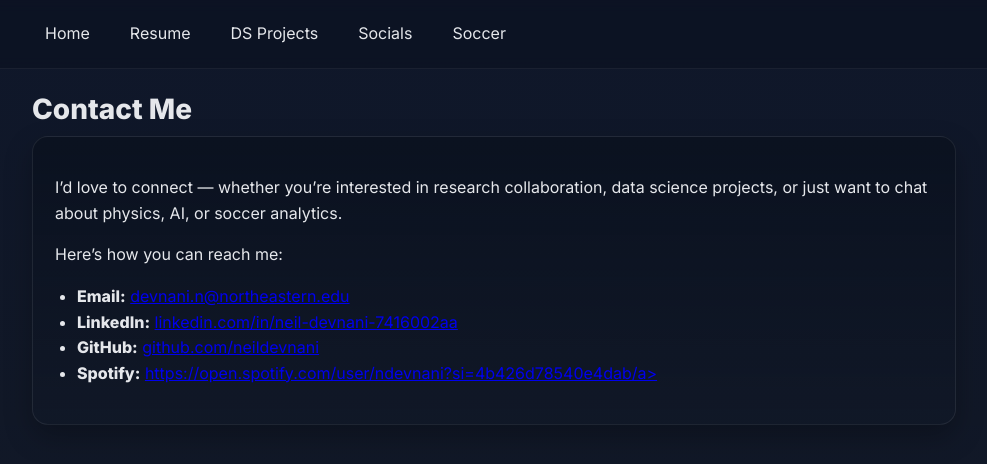
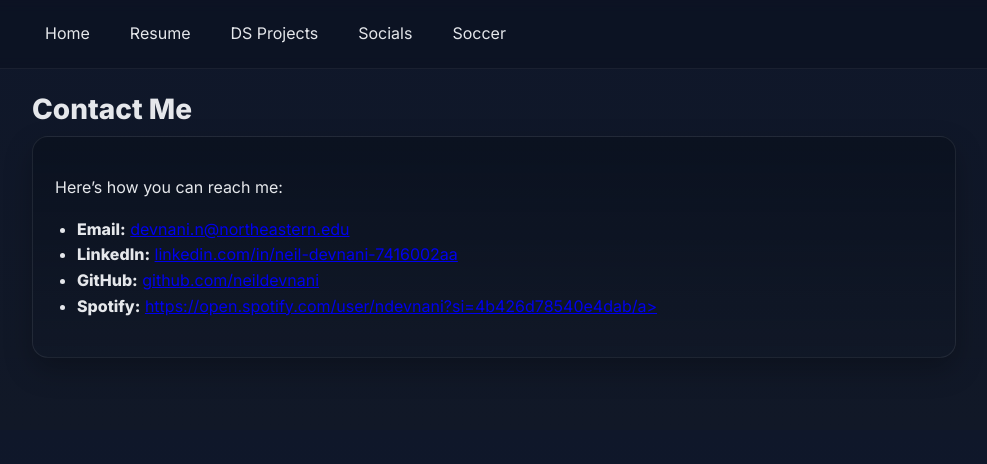
Before and after one commit to neildevnani/neildevnani.io, a plain HTML site: page socials.html in a window 1280 px wide. Shown: the whole page, without its empty margins (146-1133 px from the left). Drawn offline with Linux system fonts and the light colour scheme.

Commit message:
update website

```diff
--- a/socials.html
+++ b/socials.html
@@ -22,10 +22,6 @@
     <h2>Contact Me</h2>
 
     <section class="card">
-      <p>
-        I’d love to connect — whether you’re interested in research collaboration, data science projects,
-        or just want to chat about physics, AI, or soccer analytics.
-      </p>
       <p>Here’s how you can reach me:</p>
       <ul>
         <li><strong>Email:</strong> <a href="mailto:devnani.n@northeastern.edu">devnani.n@northeastern.edu</a></li>
```
